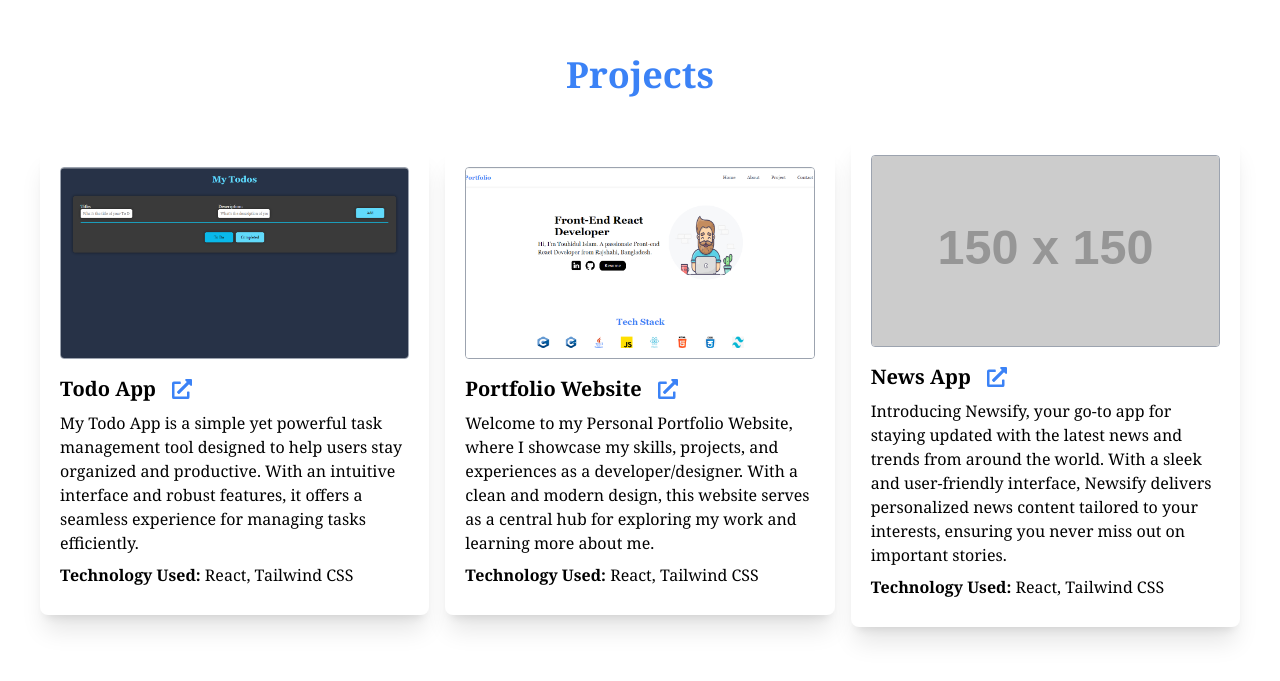
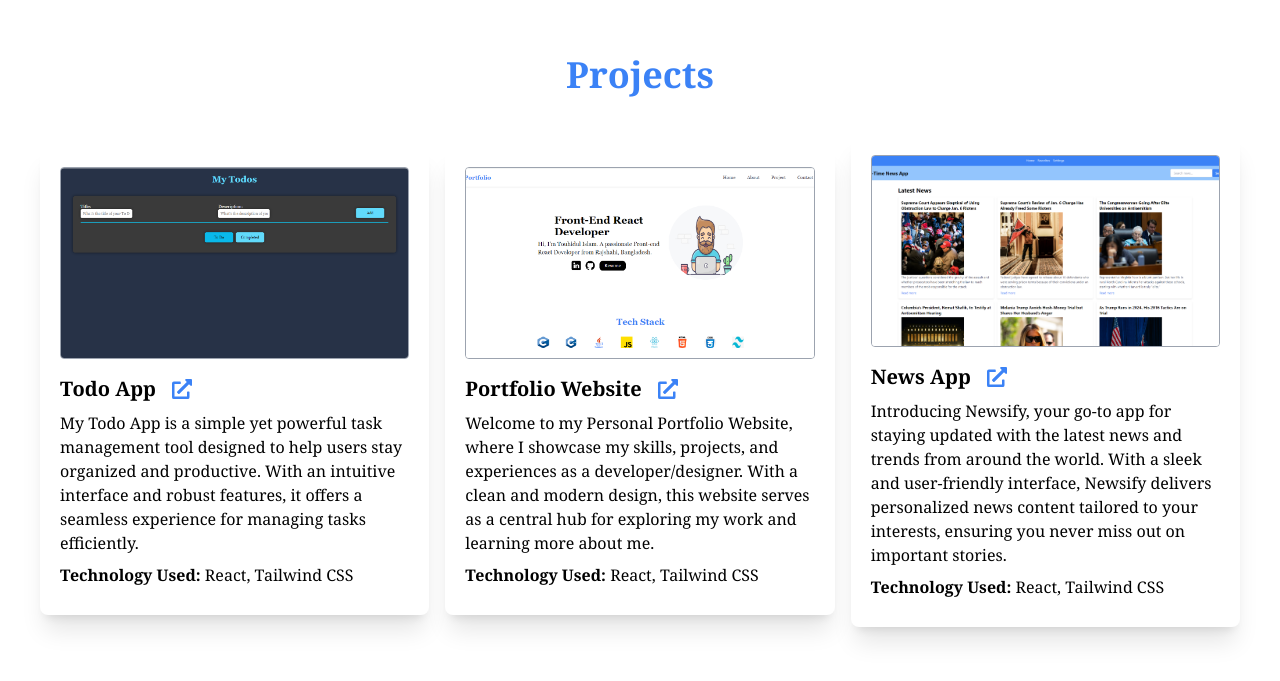
Before and after one commit to touhid9teen/portfolio2, a React (Create React App) app: page / in a window 1280 px wide. Shown: the part 1429-2110 px from the top of the page. Built offline with nearby package versions, Linux system fonts and the light colour scheme.

Commit message:
project image is added

```diff
--- a/src/components/Contact.jsx
+++ b/src/components/Contact.jsx
@@ -30,7 +30,7 @@ const socialLinks = [
     {
         href: "https://medium.com/@toouhid",
         src: MD,
-        alt: "StackOverflow",
+        alt: "Medium",
     },
 
     {
--- a/src/components/Project.jsx
+++ b/src/components/Project.jsx
@@ -2,6 +2,7 @@ import React from "react";
 import { FaExternalLinkAlt } from "react-icons/fa";
 import site1 from "../icons/todoapp.PNG";
 import site2 from "../icons/portfolio2.PNG";
+import site3 from "../icons/newsapp.png";
 
 function Project() {
     const projects = [
@@ -27,7 +28,7 @@ function Project() {
                 "Introducing Newsify, your go-to app for staying updated with the latest news and trends from around the world. With a sleek and user-friendly interface, Newsify delivers personalized news content tailored to your interests, ensuring you never miss out on important stories.",
             codeLink: "https://github.com/touhid9teen/News-App",
             tech: "React, Tailwind CSS",
-            image: "https://via.placeholder.com/150",
+            image: site3,
         },
     ];
 
```
Also changed, not shown: package.json (+7 -2 lines), src/icons/newsapp.png (added), 1 other file (tests, documents, lock files or other folders).
